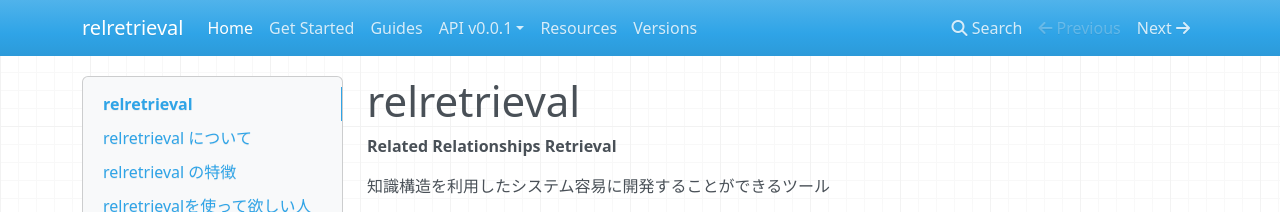
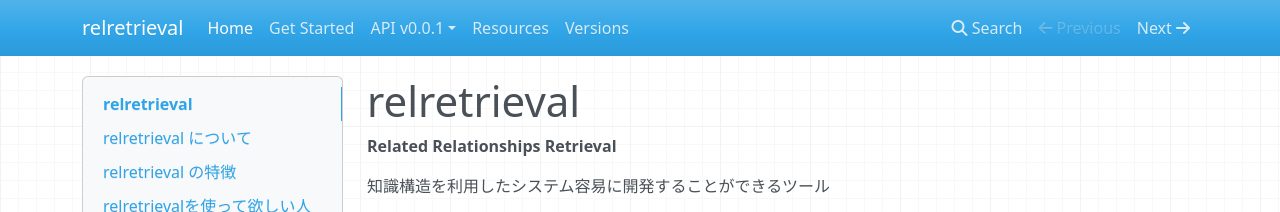
Before and after one commit to knowledge-retrieval/3r, an MkDocs documentation site: the page built from docs/index.md, in a window 1280 px wide. Shown: the top 212 px of the page. Built offline with MkDocs 1.6.1, drawn with Linux system fonts in a browser that asks for light colours; nearby versions of some CDN libraries; old or Windows-style settings are respelled for this version of MkDocs.

Commit message:
ガイドページを削除

```diff
--- a/mkdocs.yml
+++ b/mkdocs.yml
@@ -2,7 +2,6 @@ site_name: relretrieval
 pages:
     - Home: index.md
     - Get Started: get_started.md
-    - Guides: guides.md
     - API v0.0.1:
       - 'relretrieval API 仕様': api/v0.0.1.md
       - 'NER API 仕様': 'api/ner_api.md'
```
